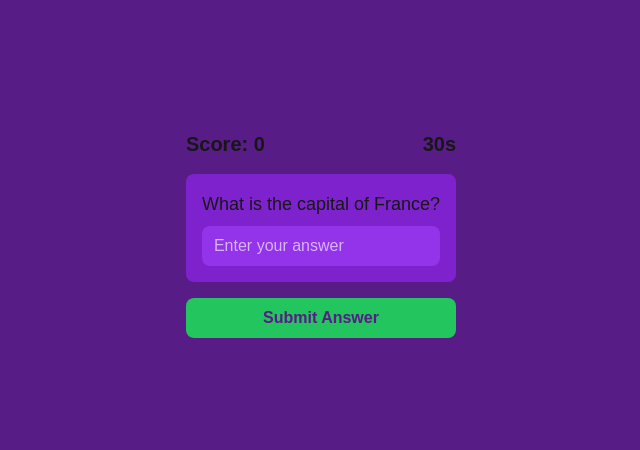
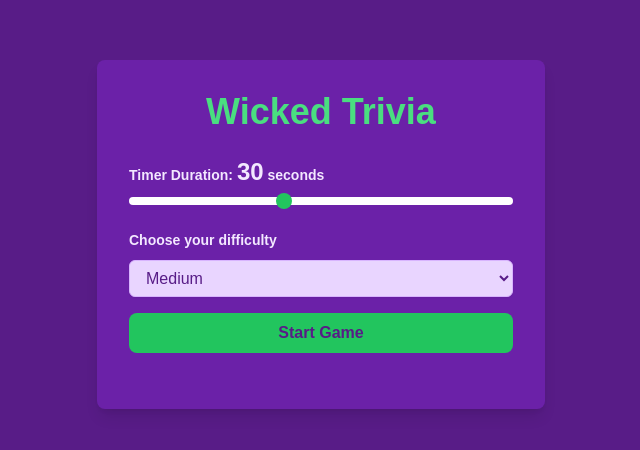
Before and after one commit to kenyounot123/wicked-theme-game, a Next.js app: page / in a window 1280 px wide. Shown: the part 166-616 px from the top of the page, without its empty margins (319-959 px from the left). Built offline with nearby package versions, Linux system fonts and the light colour scheme.

Commit message:
Add types for data

```diff
--- a/src/app/game/page.tsx
+++ b/src/app/game/page.tsx
@@ -1,9 +1,35 @@
-export default function Game() {
+import { useState } from "react"
+
+
+interface GameProps {
+  gameData: TriviaData[]
+}
+interface TriviaData {
+  difficulty: "easy" | "medium" | "hard",
+  question: string
+  answer: string
+}
+
+export default function Game({gameData}: GameProps) {
+  const [score, setScore] = useState<number>(0)
+  const [winConditionSatisfied, setWinConditionSatisfied] = useState<boolean>(true)
+
+  const handleUpdateScore = () => {
+
+  }
+
+  const handleNextQuestion = () => {
+
+  }
+
+  const handleWin = () => {
+
+  }
   return (
     <section>
        <div className="space-y-4">
           <div className="flex justify-between items-center">
-            <span className="text-xl font-semibold">Score: 0</span>
+            <span className="text-xl font-semibold">Score: {score}</span>
             <span className="text-xl font-semibold flex items-center">
               {/* <HourglassIcon className="w-6 h-6 mr-2 animate-pulse" /> */}
               30s
--- a/src/app/page.tsx
+++ b/src/app/page.tsx
@@ -3,11 +3,17 @@
 "use client";
 import { useState } from "react";
 import Game from "./game/page";
+
+interface TriviaData {
+  difficulty: "easy" | "medium" | "hard",
+  question: string
+  answer: string
+}
 export default function WickedTrivia() {
   const [timeSliderVal, setTimeSliderVal] = useState<string>("30");
   const [difficulty, setDifficulty] = useState<string>("medium");
   const [loadGame, setLoadGame] = useState<boolean>(false)
-  const [gameData, setGameData] = useState()
+  const [gameData, setGameData] = useState<TriviaData[]>([])
 
   const gameStart = loadGame && gameData
 
@@ -35,7 +41,7 @@ export default function WickedTrivia() {
 
       const questionsAndAnswers = await response.json()
       setLoadGame(true)
-      setGameData(questionsAndAnswers)
+      setGameData(questionsAndAnswers.trivia)
 
     } catch (error) {
       console.log(error)
@@ -46,7 +52,7 @@ export default function WickedTrivia() {
   return (
     <>
       <div className="min-h-screen flex items-center justify-center bg-purple-900 p-4">
-        {gameStart ? (
+        {!gameStart ? (
           <div className="w-full max-w-md p-8 rounded-lg shadow-lg bg-purple-800 text-purple-100">
             <h1 className="text-4xl font-bold mb-6 text-center text-green-400 flex items-center justify-center">
               {/* <SkullIcon className="w-8 h-8 mr-2" /> */}
@@ -110,7 +116,7 @@ export default function WickedTrivia() {
             </form>
           </div>
         ) : (
-          <Game/>
+          <Game gameData={gameData}/>
         )}
       </div>
     </>
```
